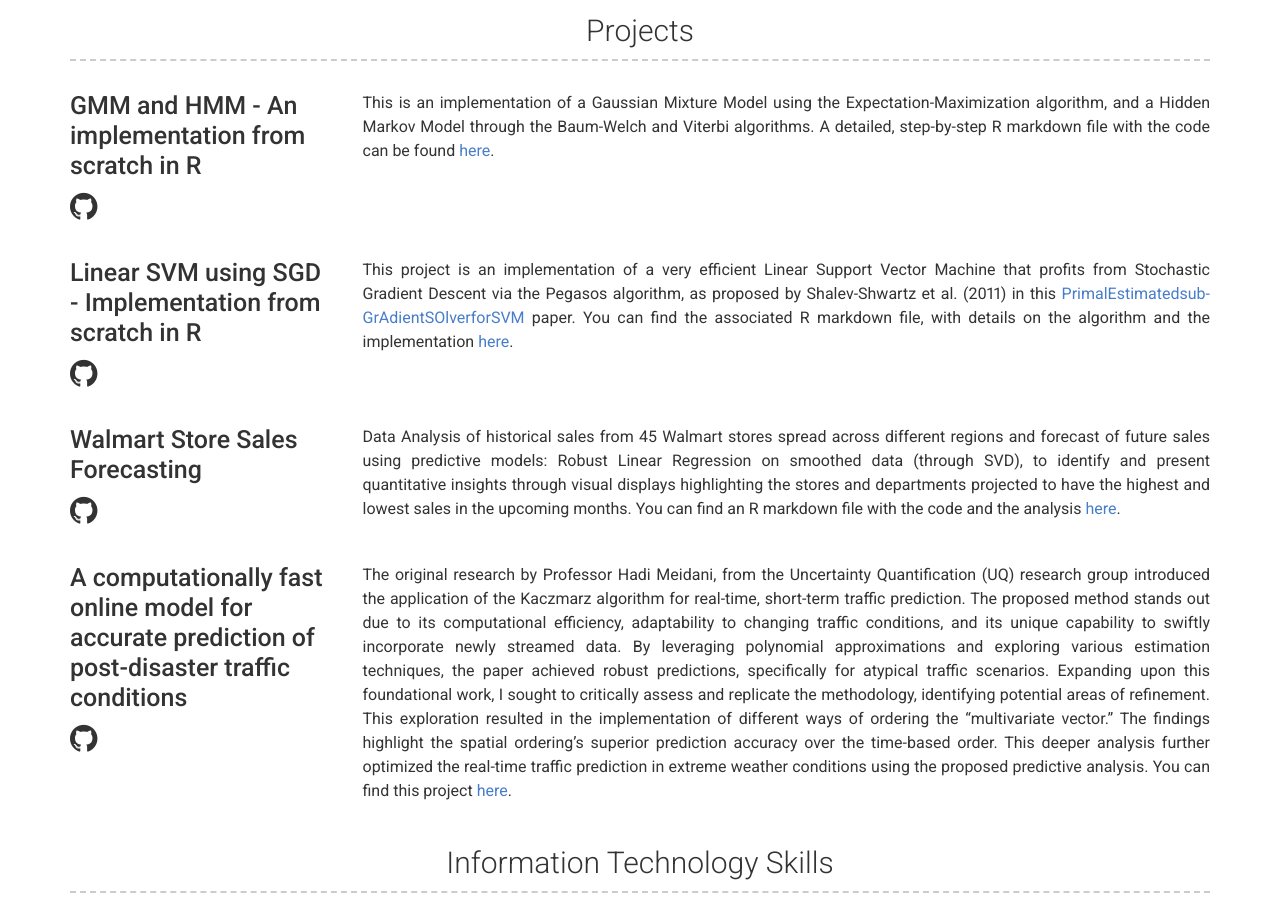
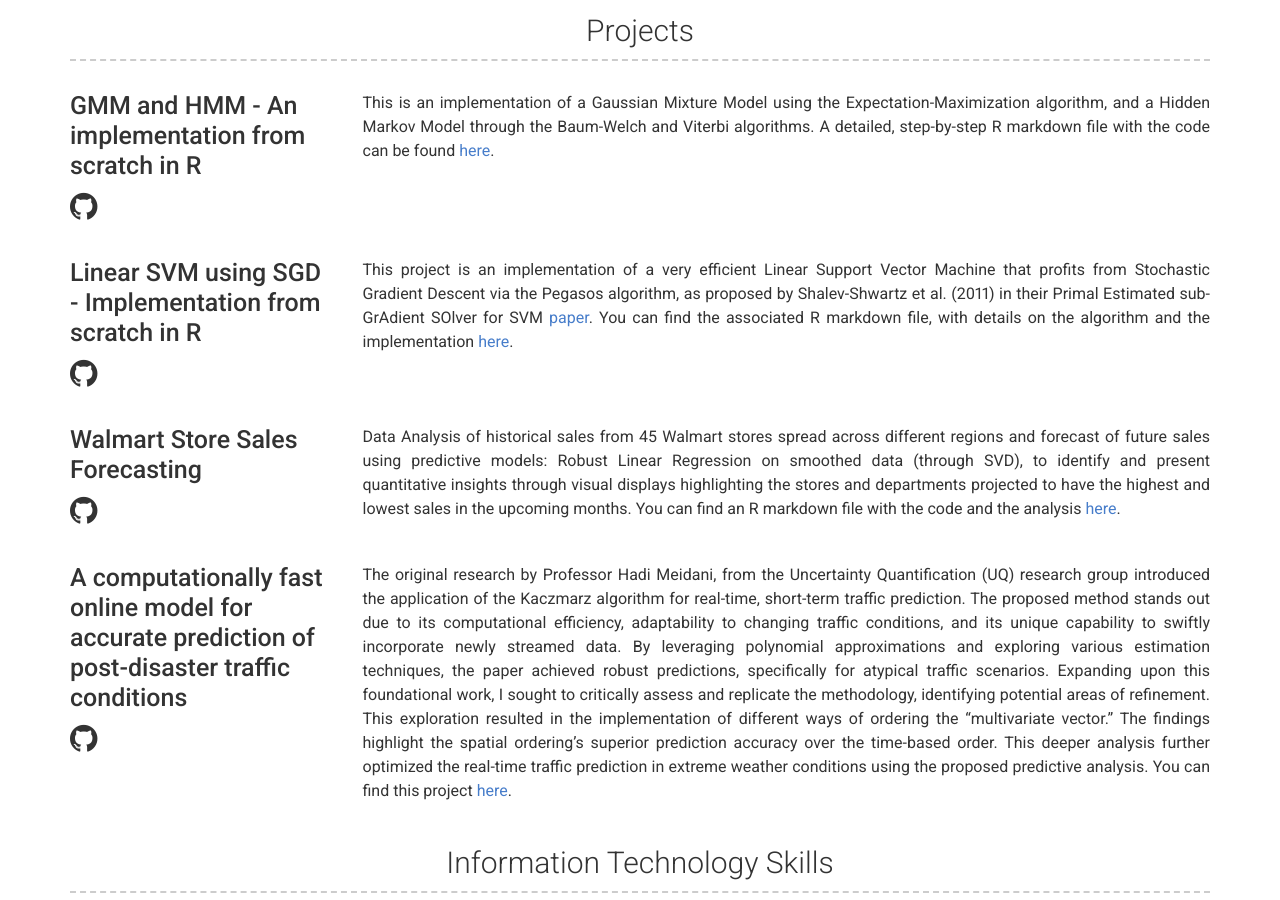
Before and after one commit to fsaudm/fsaudm.github.io, a Jekyll site: the page built from index.md, in a window 1280 px wide and 900 px high, scrolled down 2276 px. Built offline with Jekyll 4.4.1, drawn with Linux system fonts in a browser that asks for light colours.

Commit message:
Update projects.yml

```diff
--- a/_data/projects.yml
+++ b/_data/projects.yml
@@ -9,7 +9,7 @@
   #link: github.com/fsaudm
   github: fsaudm/statistical-learning/tree/main/Coding5
   description: | # This will include new lines to allow paragraphs
-    This project is an implementation of a very efficient Linear Support Vector Machine that profits from Stochastic Gradient Descent via the Pegasos algorithm, as proposed by Shalev-Shwartz et al. (2011) in this [PrimalEstimatedsub-GrAdientSOlverforSVM](chrome-extension://efaidnbmnnnibpcajpcglclefindmkaj/https://home.ttic.edu/~nati/Publications/PegasosMPB.pdf) paper.
+    This project is an implementation of a very efficient Linear Support Vector Machine that profits from Stochastic Gradient Descent via the Pegasos algorithm, as proposed by Shalev-Shwartz et al. (2011) in their Primal Estimated sub-GrAdient SOlver for SVM [paper](chrome-extension://efaidnbmnnnibpcajpcglclefindmkaj/https://home.ttic.edu/~nati/Publications/PegasosMPB.pdf).
     You can find the associated R markdown file, with details on the algorithm and the implementation [here](https://fsaudm.github.io/statistical-learning/Coding5/).
 
 - name: Walmart Store Sales Forecasting
```
